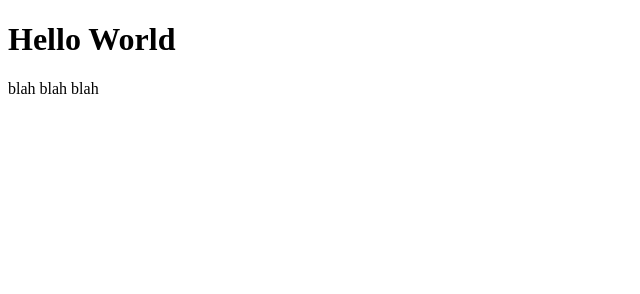
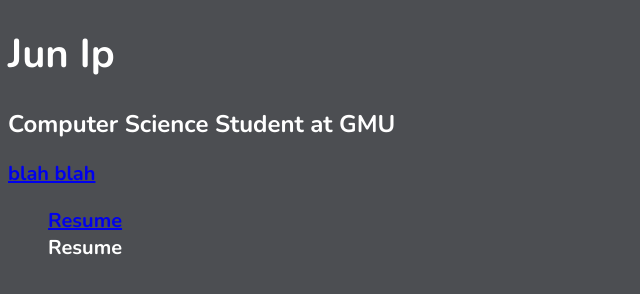
Before and after one commit to jun-ip/junip.github.io, a plain HTML site: page index.html in a window 1280 px wide. Shown: the whole page, without its empty margins (0-640 px from the left). Drawn offline with nearby package versions, Linux system fonts and the light colour scheme.

Commit message:
Resume link testing

```diff
--- a/index.html
+++ b/index.html
@@ -1,7 +1,24 @@
 <!DOCTYPE html>
-<html>
-<body>
-<h1>Hello World</h1>
-<p>blah blah blah</p>
-</body>
+<html lang='en-us'>
+  <head>
+      <title>Jun Ip</title>
+      <meta charset='UTF-8'/>
+      <link rel='stylesheet' href=styles.css>
+      <style>
+        @import url('https://fonts.googleapis.com/css2?family=Nunito:wght@700&display=swap');
+      </style>
+  </head>
+
+  <body>
+    <h1>Jun Ip</h1>
+    <h2>Computer Science Student at GMU</h2>
+    <p><a href="Jun_Ip_Resume_2022_V2.pdf" target='blank'> blah blah</a></p>
+    <ul>
+      <li><a href="Jun_Ip_Resume_2022_V2.pdf"target='blank'> Resume</a></li>
+      <li>Resume</li>
+
+    </ul>
+
+
+  </body>
 </html>
--- /dev/null
+++ b/styles.css
@@ -0,0 +1,20 @@
+body {
+  font-family: "Nunito", sans-serif;
+  background-color: #4C4E52;
+  font-size: 20px
+}
+
+h1 {
+  color: white;
+  font-size: 2em
+}
+
+h2 {
+  color: white;
+  font-size: 1.2em
+}
+
+ul {
+  color: white;
+  list-style-type: none;
+}
```
Also changed, not shown: 2 other files.
